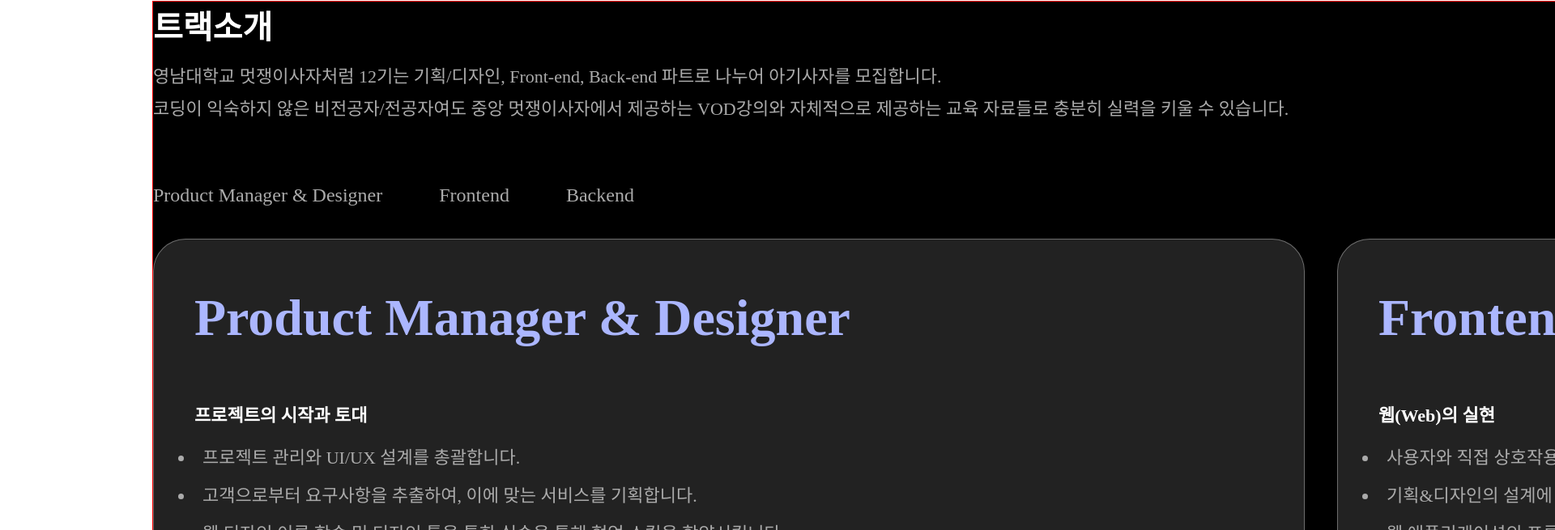
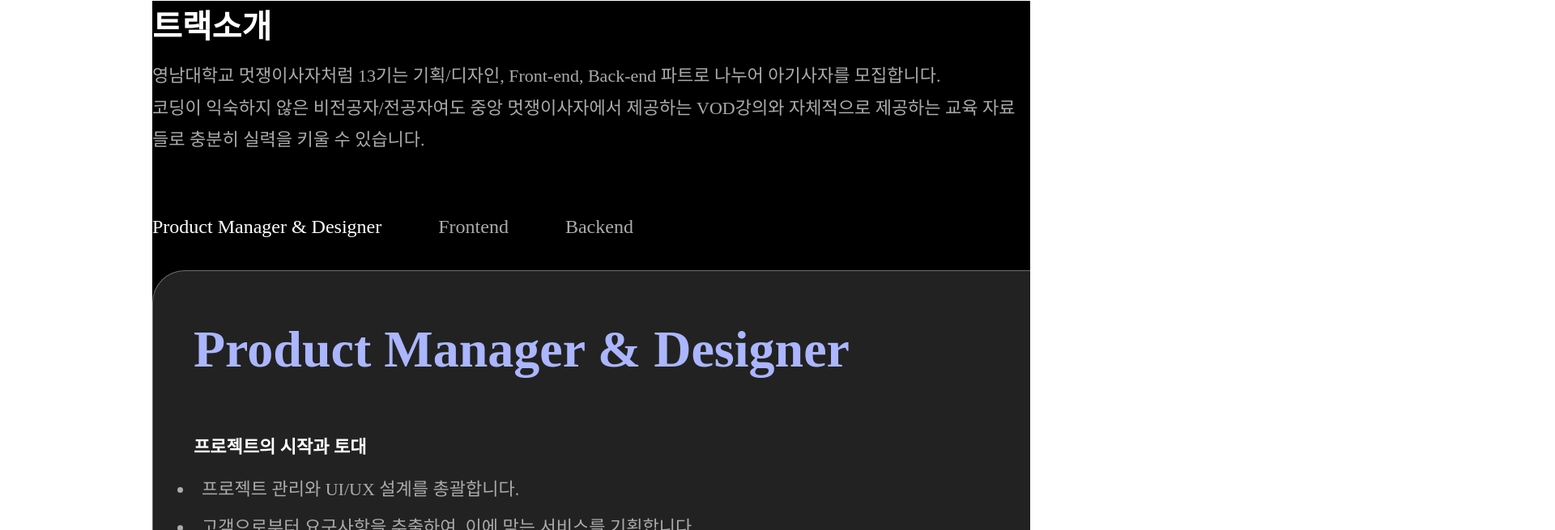
Before and after one commit to gugitgugit/yu-likelion-13th-homepage, a React (Create React App) app: page / in a window 1280 px wide. Shown: the part 61-716 px from the top of the page at 81% size, 1920 px wide, since content can reach past the window. Built offline with nearby package versions, Linux system fonts and the light colour scheme.

Commit message:
feat: track slide 기능 및 애니메이션 기능

```diff
--- a/src/Home.js
+++ b/src/Home.js
@@ -32,4 +32,5 @@ const Container = styled.div`
   /* padding: 0px 200px; */
   padding-left: 180px;
   align-items: flex-start;
+  overflow-x: hidden;
 `;
--- a/src/sections/Track.js
+++ b/src/sections/Track.js
@@ -1,7 +1,8 @@
-import React from 'react';
+import React, { useState } from 'react';
 import styled from 'styled-components';
 
 const Track = () => {
+  const [selectedTrack, setSelectedTrack] = useState(1);
   const trackList = [
     {
       id: 1,
@@ -42,16 +43,21 @@ const Track = () => {
     <Wrapper>
       <Title>트랙소개</Title>
       <Content>
-        영남대학교 멋쟁이사자처럼 12기는 기획/디자인, Front-end, Back-end 파트로 나누어 아기사자를 모집합니다. <br />
+        영남대학교 멋쟁이사자처럼 13기는 기획/디자인, Front-end, Back-end 파트로 나누어 아기사자를 모집합니다. <br />
         코딩이 익숙하지 않은 비전공자/전공자여도 중앙 멋쟁이사자에서 제공하는 VOD강의와 자체적으로 제공하는 교육 자료들로 충분히 실력을 키울 수 있습니다.
       </Content>
       <TrackDetail>
         <ButtonContainer>
-          <ButtonItem>Product Manager & Designer</ButtonItem>
-          <ButtonItem>Frontend</ButtonItem>
-          <ButtonItem>Backend</ButtonItem>
+          {trackList.map(trackData => (
+            <ButtonItem
+              key={trackData.id}
+              onClick={()=>setSelectedTrack(trackData.id)}
+              active = {selectedTrack === trackData.id}
+            >{trackData.title}</ButtonItem>
+          ))}
         </ButtonContainer>
         <TrackContainer>
+          <TrackSlider selectedTrack={selectedTrack}>
             {trackList.map(trackData => (
               <TrackBox key={trackData.id}>
                 <TrackTitle>{trackData.title}</TrackTitle>
@@ -63,6 +69,7 @@ const Track = () => {
                 </ContentContainer>
               </TrackBox>
             ))}
+          </TrackSlider>
         </TrackContainer>
       </TrackDetail>
     </Wrapper>
@@ -72,9 +79,9 @@ const Track = () => {
 export default Track;
 
 const Wrapper = styled.div`
-  /* width: 100vw; */
+  width: 100%;
   background-color: black;
-  border: 1px solid red;
+  /* border: 1px solid red; */
   color: white;
 `;
 const Title = styled.div`
@@ -94,26 +101,30 @@ const TrackDetail = styled.div`
 
 const ButtonContainer = styled.div`
   display: flex;
-  color: #ABABAB;
   `;
 const ButtonItem = styled.div`
   margin: 50px 70px 40px 0px;
   font-size: 24px;
+  color: ${props => props.active ? "white" : "#ABABAB"};
+  cursor: pointer;
+  transition: color 0.3s ease-in-out;
 `;
 
 const TrackContainer = styled.div`
-  /* isolation: isolate; */
+  overflow: clip;
+  padding: 0 200px;
+  margin: 0 -200px;
+`;
+const TrackSlider = styled.div`
   display: flex;
-  /* padding: 30px; */
-  /* flex-wrap: nowrap; */
-  overflow: hidden;
   gap: 40px;
+  transition: transform 0.6s ease-in-out;
+  transform: translateX(${props => (props.selectedTrack - 1) * -1460}px); // 박스 너비(1420px) + gap(40px)
 `;
+
 const TrackBox = styled.div`
-  isolation: isolate;
-  /* width: 100vw; */
+  flex-shrink: 0;
   background-color: rgba(171, 171, 171, 0.2);
-  /* border: 1px solid rgba(171, 171, 171, 0.15); */
   border: 1px solid rgba(222, 222, 222, 0.4);
   border-radius: 40px;
   width: 1420px;
```
Lines whose indentation alone changed are shown as unchanged.
